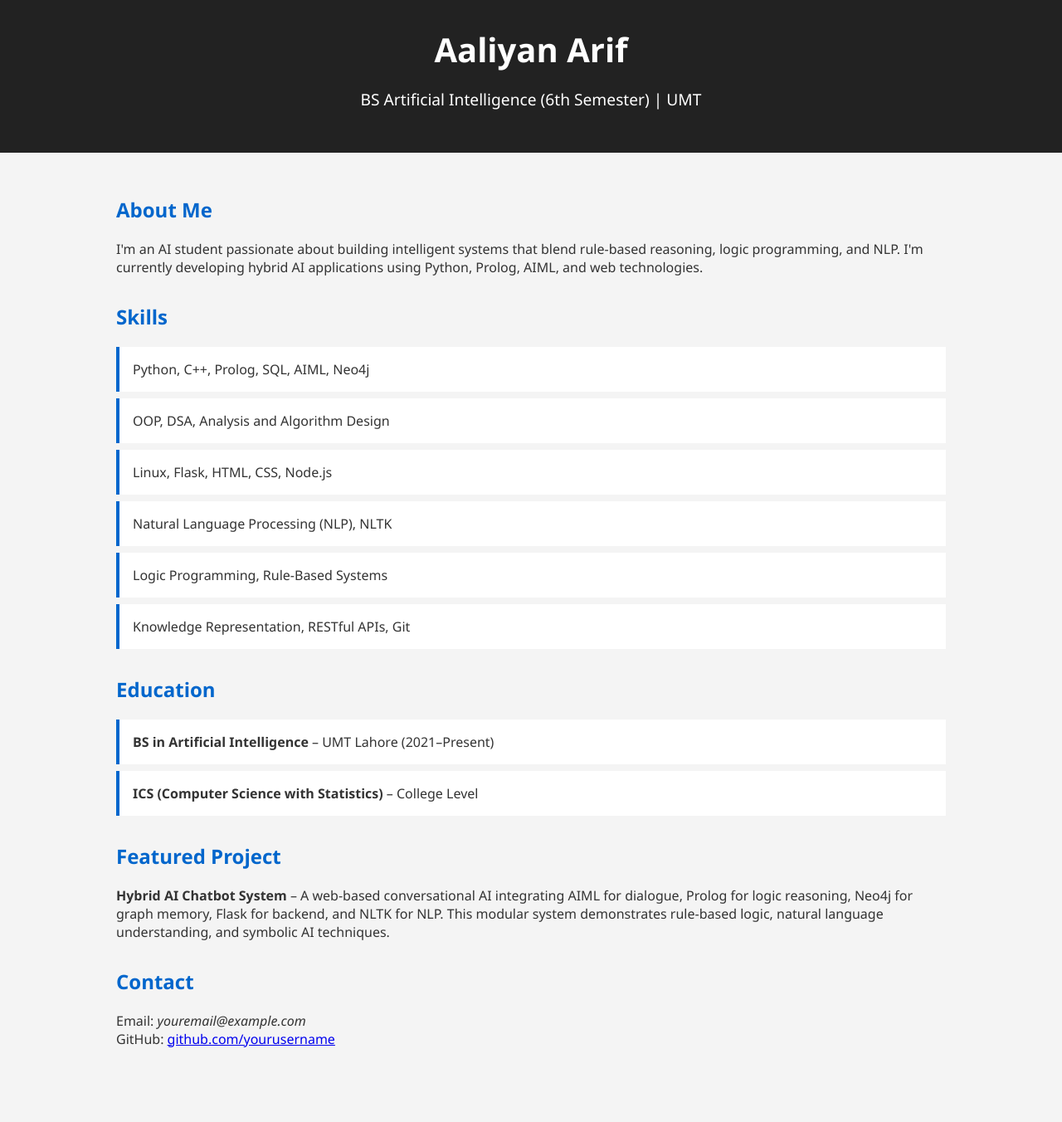
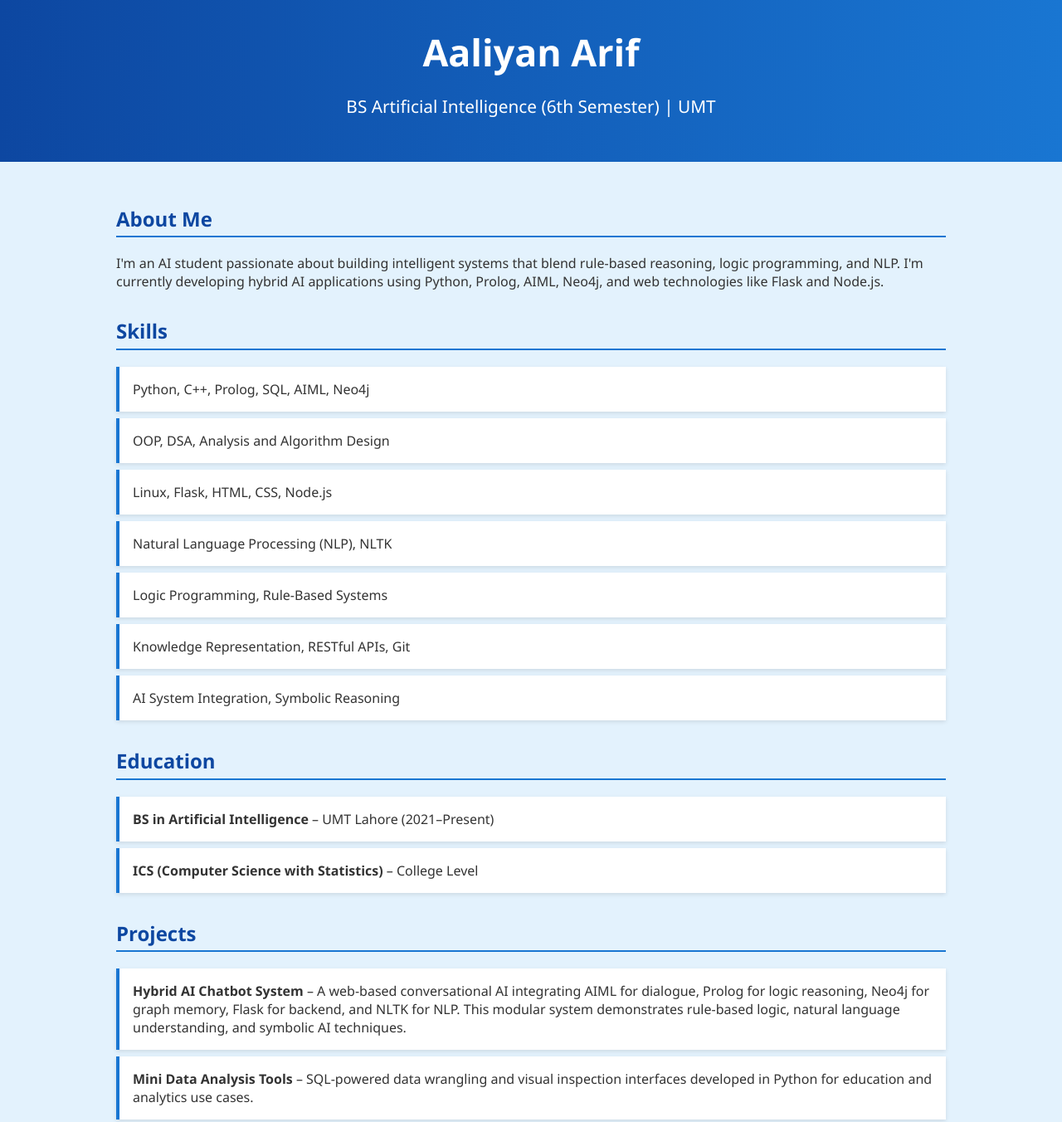
Before and after one commit to Aaliyan-coder/portfolio, a plain HTML site: page index.html in a window 1280 px wide. Shown: the top 1352 px of the page at 83% size. Before the commit the page ends 1327 px from the top, so only its background shows below. Drawn offline with Linux system fonts and the light colour scheme.

Commit message:
Update index.html

```diff
--- a/index.html
+++ b/index.html
@@ -9,32 +9,37 @@
       font-family: 'Segoe UI', Tahoma, Geneva, Verdana, sans-serif;
       margin: 0;
       padding: 0;
-      background: #f4f4f4;
+      background: #e3f2fd;
       color: #333;
+      transition: background 0.5s ease;
     }
     header {
-      background: #222;
+      background: linear-gradient(90deg, #0d47a1, #1976d2);
       color: white;
       padding: 2rem 1rem;
       text-align: center;
+      animation: fadeIn 1s ease-in-out;
     }
     header h1 {
       margin: 0;
-      font-size: 2.5rem;
+      font-size: 2.8rem;
     }
     header p {
-      font-size: 1.2rem;
+      font-size: 1.3rem;
     }
     main {
       padding: 2rem;
       max-width: 1000px;
       margin: auto;
+      animation: slideIn 1s ease-in-out;
     }
     section {
       margin-bottom: 2rem;
     }
     h2 {
-      color: #0066cc;
+      color: #0d47a1;
+      border-bottom: 2px solid #1976d2;
+      padding-bottom: 0.3rem;
     }
     ul {
       list-style: none;
@@ -44,7 +49,20 @@
       background: white;
       margin: 0.5rem 0;
       padding: 1rem;
-      border-left: 4px solid #0066cc;
+      border-left: 4px solid #1976d2;
+      box-shadow: 0 2px 5px rgba(0, 0, 0, 0.1);
+      transition: transform 0.2s ease;
+    }
+    li:hover {
+      transform: scale(1.02);
+    }
+    @keyframes fadeIn {
+      from { opacity: 0; }
+      to { opacity: 1; }
+    }
+    @keyframes slideIn {
+      from { transform: translateY(20px); opacity: 0; }
+      to { transform: translateY(0); opacity: 1; }
     }
   </style>
 </head>
@@ -56,7 +74,7 @@
   <main>
     <section>
       <h2>About Me</h2>
-      <p>I'm an AI student passionate about building intelligent systems that blend rule-based reasoning, logic programming, and NLP. I'm currently developing hybrid AI applications using Python, Prolog, AIML, and web technologies.</p>
+      <p>I'm an AI student passionate about building intelligent systems that blend rule-based reasoning, logic programming, and NLP. I'm currently developing hybrid AI applications using Python, Prolog, AIML, Neo4j, and web technologies like Flask and Node.js.</p>
     </section>
 
     <section>
@@ -68,6 +86,7 @@
         <li>Natural Language Processing (NLP), NLTK</li>
         <li>Logic Programming, Rule-Based Systems</li>
         <li>Knowledge Representation, RESTful APIs, Git</li>
+        <li>AI System Integration, Symbolic Reasoning</li>
       </ul>
     </section>
 
@@ -80,8 +99,11 @@
     </section>
 
     <section>
-      <h2>Featured Project</h2>
-      <p><strong>Hybrid AI Chatbot System</strong> – A web-based conversational AI integrating AIML for dialogue, Prolog for logic reasoning, Neo4j for graph memory, Flask for backend, and NLTK for NLP. This modular system demonstrates rule-based logic, natural language understanding, and symbolic AI techniques.</p>
+      <h2>Projects</h2>
+      <ul>
+        <li><strong>Hybrid AI Chatbot System</strong> – A web-based conversational AI integrating AIML for dialogue, Prolog for logic reasoning, Neo4j for graph memory, Flask for backend, and NLTK for NLP. This modular system demonstrates rule-based logic, natural language understanding, and symbolic AI techniques.</li>
+        <li><strong>Mini Data Analysis Tools</strong> – SQL-powered data wrangling and visual inspection interfaces developed in Python for education and analytics use cases.</li>
+      </ul>
     </section>
 
     <section>
```
